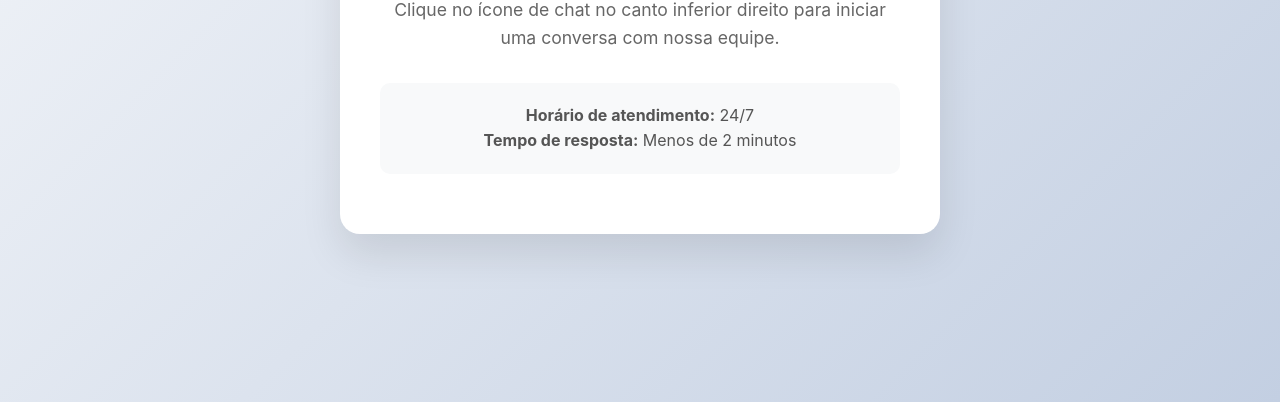
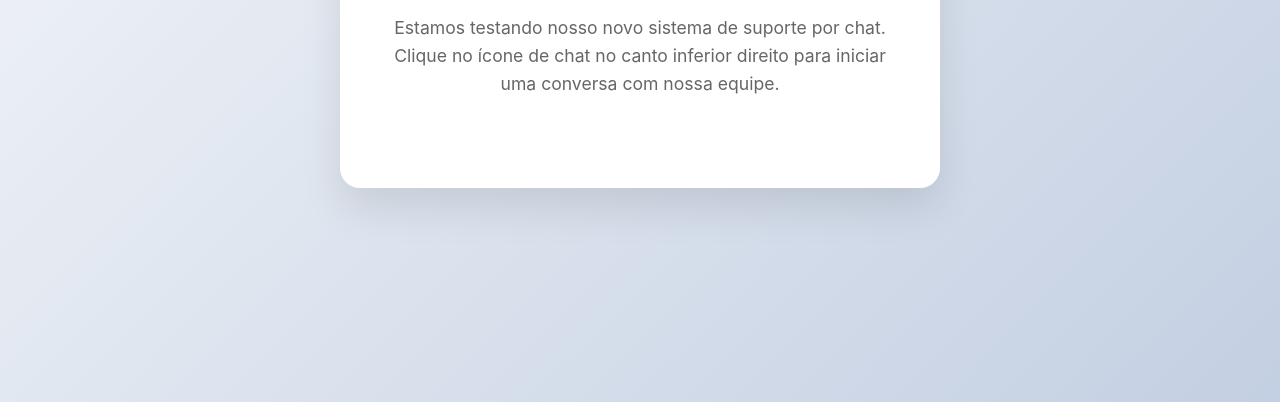
Before and after one commit to Antonia-lopes25/site-portugues, a plain HTML site: page index.html in a window 1280 px wide. Shown: the part 398-800 px from the top of the page. Drawn offline with Linux system fonts and the light colour scheme.

Commit message:
Update index.html

```diff
--- a/index.html
+++ b/index.html
@@ -127,13 +127,6 @@
             Clique no ícone de chat no canto inferior direito para iniciar uma conversa com nossa equipe.
         </p>
 
-        <div class="info-box">
-            <p>
-                <strong>Horário de atendimento:</strong> 24/7<br>
-                <strong>Tempo de resposta:</strong> Menos de 2 minutos
-            </p>
-        </div>
-
     <!-- Script do Beacon de Suporte -->
     <script
         src='//fw-cdn.com/13877734/5806835.js'
```
